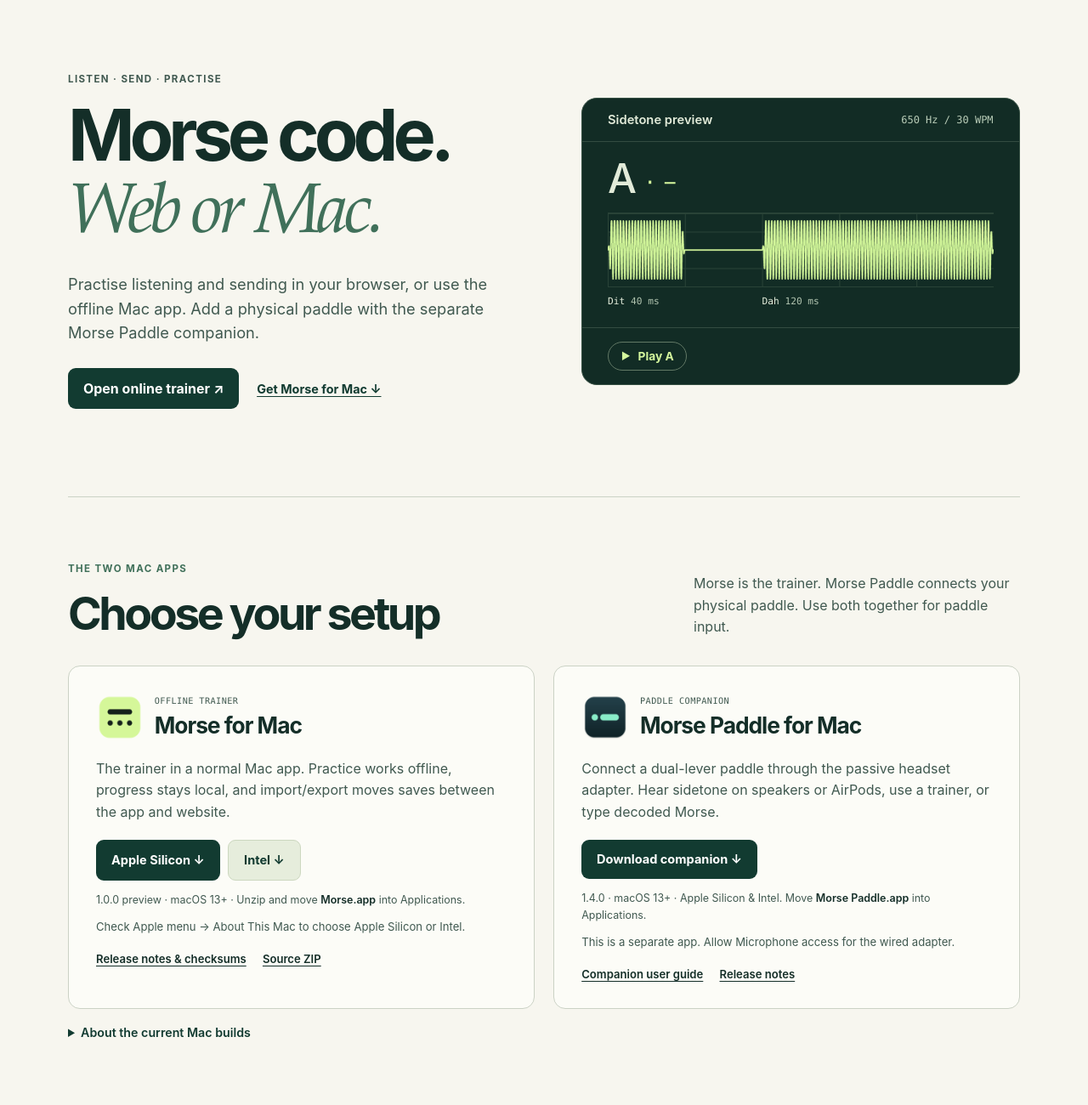
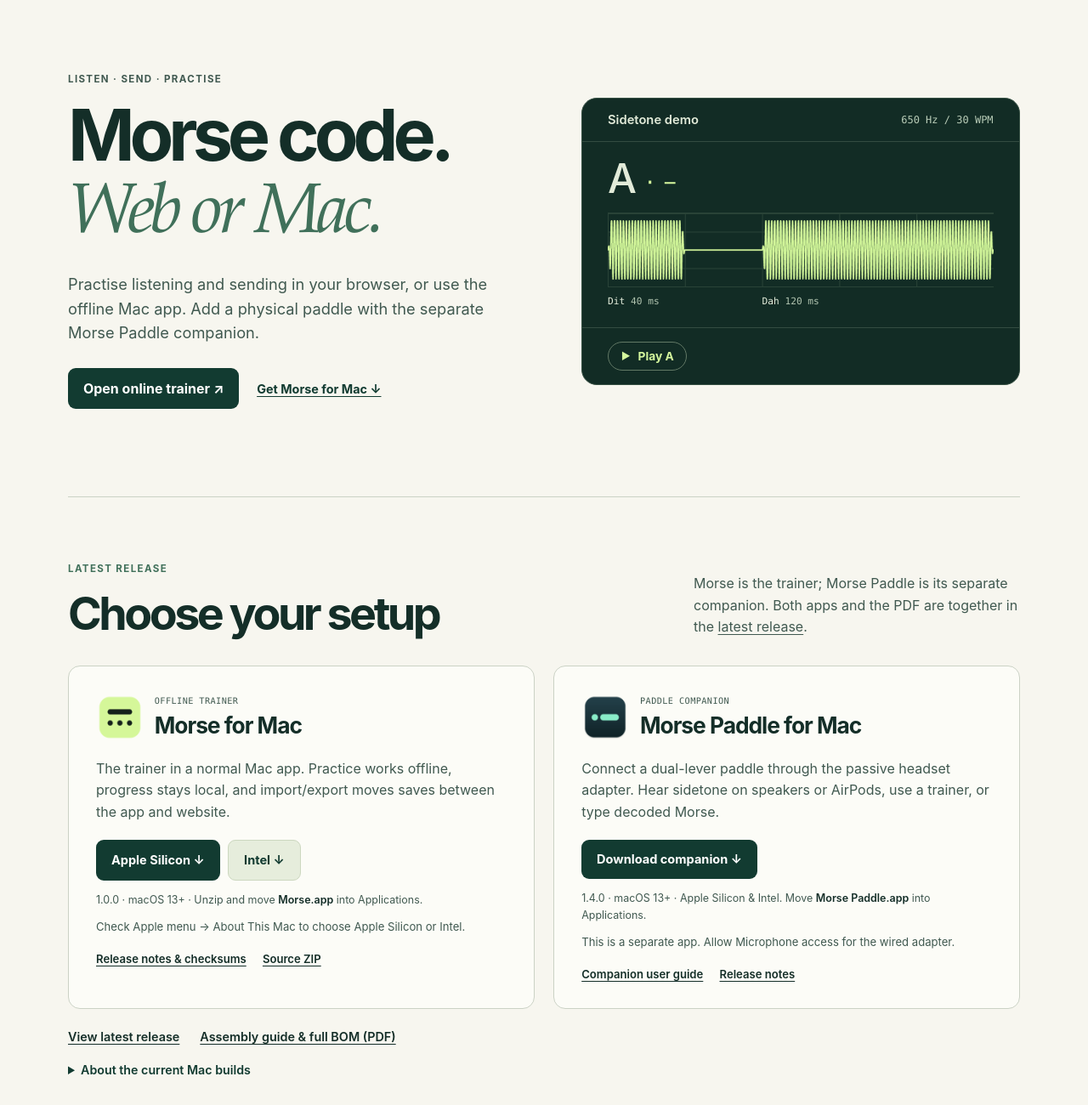
Before and after one commit to kubbur/Morse, a plain HTML site: page docs/index.html in a window 1280 px wide. Shown: the part 100-1400 px from the top of the page at 85% size. Drawn offline with Linux system fonts and the light colour scheme.

Commit message:
Link Mac apps and assembly guide to the latest release

```diff
--- a/docs/index.html
+++ b/docs/index.html
@@ -12,8 +12,8 @@
 <header class="masthead wrap"><a class="brand" href="./" aria-label="Morse home"><img src="assets/morse-icon.png" width="42" height="42" alt=""><span>Morse</span></a><nav aria-label="Main"><a href="#downloads">Downloads</a><a href="#paddle">Paddle</a><a href="#build">Build</a><a href="https://github.com/kubbur/Morse">GitHub ↗</a></nav></header>
 <main id="main" class="wrap">
 <section class="hero" aria-labelledby="title"><div class="intro"><p class="eyebrow">LISTEN · SEND · PRACTISE</p><h1 id="title">Morse code.<br><em>Web or Mac.</em></h1><p>Practise listening and sending in your browser, or use the offline Mac app. Add a physical paddle with the separate Morse Paddle companion.</p><div class="hero-actions"><a class="download" href="https://morse.kubbur.digital/">Open online trainer ↗</a><a class="text-link" href="#downloads">Get Morse for Mac ↓</a></div></div>
-      <figure class="instrument" aria-label="Sidetone preview for the letter A">
-        <figcaption><span>Sidetone preview</span><span class="mono">650 Hz / 30 WPM</span></figcaption>
+      <figure class="instrument" aria-label="Sidetone demo for the letter A">
+        <figcaption><span>Sidetone demo</span><span class="mono">650 Hz / 30 WPM</span></figcaption>
         <div class="signal">
           <div class="letter" aria-label="A, dit dah">A <span aria-hidden="true">· −</span></div>
           <div class="trace">
@@ -32,12 +32,12 @@
         <audio id="tone" preload="none" src="assets/letter-a.wav"></audio>
       </figure>
 </section>
-<section id="downloads" class="downloads" aria-labelledby="downloads-title"><div class="section-heading"><div><p class="eyebrow">THE TWO MAC APPS</p><h2 id="downloads-title">Choose your setup</h2></div><p>Morse is the trainer. Morse Paddle connects your physical paddle. Use both together for paddle input.</p></div><div class="product-grid">
-<article class="product-card"><header class="product-heading"><img src="assets/morse-icon.png" width="64" height="64" alt=""><div><span class="product-kind">OFFLINE TRAINER</span><h3>Morse for Mac</h3></div></header><p>The trainer in a normal Mac app. Practice works offline, progress stays local, and import/export moves saves between the app and website.</p><div class="download-buttons"><a class="download" href="https://github.com/kubbur/Morse/releases/download/morse-v1.0.0/Morse-1.0.0-mac-arm64.zip">Apple Silicon ↓</a><a class="download secondary" href="https://github.com/kubbur/Morse/releases/download/morse-v1.0.0/Morse-1.0.0-mac-x64.zip">Intel ↓</a></div><p class="compatibility">1.0.0 preview · macOS 13+ · Unzip and move <strong>Morse.app</strong> into Applications.</p><p class="small">Check Apple menu → About This Mac to choose Apple Silicon or Intel.</p><div class="card-links"><a href="https://github.com/kubbur/Morse/releases/tag/morse-v1.0.0">Release notes &amp; checksums</a><a href="https://github.com/kubbur/Morse/releases/download/morse-v1.0.0/Morse-1.0.0-source.zip">Source ZIP</a></div></article>
-<article class="product-card" id="paddle"><header class="product-heading"><img src="assets/app-icon.png" width="64" height="64" alt=""><div><span class="product-kind">PADDLE COMPANION</span><h3>Morse Paddle for Mac</h3></div></header><p>Connect a dual-lever paddle through the passive headset adapter. Hear sidetone on speakers or AirPods, use a trainer, or type decoded Morse.</p><a class="download" href="https://github.com/kubbur/Morse/releases/download/v1.4.0/Morse-Paddle-Mac.zip">Download companion ↓</a><p class="compatibility">1.4.0 · macOS 13+ · Apple Silicon &amp; Intel. Move <strong>Morse Paddle.app</strong> into Applications.</p><p class="small">This is a separate app. Allow Microphone access for the wired adapter.</p><div class="card-links"><a href="https://github.com/kubbur/Morse/blob/main/Source/Integration.md">Companion user guide</a><a href="https://github.com/kubbur/Morse/releases/tag/v1.4.0">Release notes</a></div></article>
-</div><details class="mac-approval"><summary>About the current Mac builds</summary><p>The downloads are ad-hoc signed and are not Apple-notarized. Runtime verification status is in the release notes. If you trust a download and macOS blocks it, follow <a href="https://support.apple.com/en-us/102445">Apple’s Open Anyway instructions</a>. Keep system security protections enabled.</p></details></section>
+<section id="downloads" class="downloads" aria-labelledby="downloads-title"><div class="section-heading"><div><p class="eyebrow">LATEST RELEASE</p><h2 id="downloads-title">Choose your setup</h2></div><p>Morse is the trainer; Morse Paddle is its separate companion. Both apps and the PDF are together in the <a href="https://github.com/kubbur/Morse/releases/latest">latest release</a>.</p></div><div class="product-grid">
+<article class="product-card"><header class="product-heading"><img src="assets/morse-icon.png" width="64" height="64" alt=""><div><span class="product-kind">OFFLINE TRAINER</span><h3>Morse for Mac</h3></div></header><p>The trainer in a normal Mac app. Practice works offline, progress stays local, and import/export moves saves between the app and website.</p><div class="download-buttons"><a class="download" href="https://github.com/kubbur/Morse/releases/latest/download/Morse-1.0.0-mac-arm64.zip">Apple Silicon ↓</a><a class="download secondary" href="https://github.com/kubbur/Morse/releases/latest/download/Morse-1.0.0-mac-x64.zip">Intel ↓</a></div><p class="compatibility">1.0.0 · macOS 13+ · Unzip and move <strong>Morse.app</strong> into Applications.</p><p class="small">Check Apple menu → About This Mac to choose Apple Silicon or Intel.</p><div class="card-links"><a href="https://github.com/kubbur/Morse/releases/latest">Release notes &amp; checksums</a><a href="https://github.com/kubbur/Morse/releases/latest/download/Morse-1.0.0-source.zip">Source ZIP</a></div></article>
+<article class="product-card" id="paddle"><header class="product-heading"><img src="assets/app-icon.png" width="64" height="64" alt=""><div><span class="product-kind">PADDLE COMPANION</span><h3>Morse Paddle for Mac</h3></div></header><p>Connect a dual-lever paddle through the passive headset adapter. Hear sidetone on speakers or AirPods, use a trainer, or type decoded Morse.</p><a class="download" href="https://github.com/kubbur/Morse/releases/latest/download/Morse-Paddle-Mac.zip">Download companion ↓</a><p class="compatibility">1.4.0 · macOS 13+ · Apple Silicon &amp; Intel. Move <strong>Morse Paddle.app</strong> into Applications.</p><p class="small">This is a separate app. Allow Microphone access for the wired adapter.</p><div class="card-links"><a href="https://github.com/kubbur/Morse/blob/main/Source/Integration.md">Companion user guide</a><a href="https://github.com/kubbur/Morse/releases/latest">Release notes</a></div></article>
+</div><p class="release-resources"><a href="https://github.com/kubbur/Morse/releases/latest">View latest release</a><a href="https://github.com/kubbur/Morse/releases/latest/download/DIY-Morse-Paddle-and-Mac-Converter-Guide.pdf">Assembly guide &amp; full BOM (PDF)</a></p><details class="mac-approval"><summary>About the current Mac builds</summary><p>The downloads are ad-hoc signed and are not Apple-notarized. Runtime verification status is in the <a href="https://github.com/kubbur/Morse/releases/latest">latest release notes</a>. If you trust a download and macOS blocks it, follow <a href="https://support.apple.com/en-us/102445">Apple’s Open Anyway instructions</a>. Keep system security protections enabled.</p></details></section>
 <section id="setup" class="setup" aria-labelledby="install-title"><div class="section-intro"><p class="eyebrow">WITH A PHYSICAL PADDLE</p><h2 id="install-title">Connect and practise</h2><p>Keep Morse Paddle open on the same Mac as the trainer. No hardware is needed for listening practice.</p></div><div class="instructions"><section><h3>1. Connect the adapter</h3><p>Plug the paddle into the passive adapter, then the adapter into the Mac’s headset jack. Open Morse Paddle, allow Microphone access and release both paddles during calibration.</p></section><section><h3>2. Link the trainer</h3><p>In Morse Paddle, enter <code>http://127.0.0.1:37473</code> for Morse.app, or <code>https://morse.kubbur.digital</code> for the online trainer. Click <strong>Link</strong>, then connect from the trainer’s <strong>Send</strong> view.</p></section><section><h3>3. Set your sound</h3><p>Choose speakers or AirPods and adjust the sidetone in Morse Paddle. For text entry in another app, enable <strong>Type into focused app</strong> and grant Accessibility access.</p></section></div></section>
-<section id="build" class="build-section" aria-labelledby="build-title"><div class="section-intro"><p class="eyebrow">DIY HARDWARE</p><h2 id="build-title">Build your paddle<br>and adapter</h2><p>The full BOM, mechanical steps, wiring diagrams and checks are together in the illustrated manual.</p></div><div class="resource-list"><a class="resource" href="assembly/DIY-Morse-Paddle-and-Mac-Converter-Guide.pdf"><span class="file-type">PDF</span><span><strong>Assembly guide &amp; full BOM</strong><small>Paddle, passive converter, wiring and testing</small></span><span aria-hidden="true">↗</span></a><a class="resource" href="https://github.com/kubbur/Morse/blob/main/morsefull.obj"><span class="file-type">OBJ</span><span><strong>Printable parts</strong><small>Paddle and converter model</small></span><span aria-hidden="true">↗</span></a><p class="small">Test the converter before gluing the lid. The guide records the builder’s prototype; other audio hardware needs its own checks.</p></div></section>
+<section id="build" class="build-section" aria-labelledby="build-title"><div class="section-intro"><p class="eyebrow">DIY HARDWARE</p><h2 id="build-title">Build your paddle<br>and adapter</h2><p>The full BOM, mechanical steps, wiring diagrams and checks are together in the illustrated manual.</p></div><div class="resource-list"><a class="resource" href="https://github.com/kubbur/Morse/releases/latest/download/DIY-Morse-Paddle-and-Mac-Converter-Guide.pdf"><span class="file-type">PDF</span><span><strong>Assembly guide &amp; full BOM</strong><small>Paddle, passive converter, wiring and testing</small></span><span aria-hidden="true">↗</span></a><a class="resource" href="https://github.com/kubbur/Morse/blob/main/morsefull.obj"><span class="file-type">OBJ</span><span><strong>Printable parts</strong><small>Paddle and converter model</small></span><span aria-hidden="true">↗</span></a><p class="small">Test the converter before gluing the lid. The guide records the builder’s prototype; other audio hardware needs its own checks.</p></div></section>
 <section class="source-section" aria-labelledby="source-title"><div><p class="eyebrow">SOURCE INCLUDED</p><h2 id="source-title">Read it. Build it.</h2><p>The desktop source includes tests and a Mac build workflow, without saved learner data or server credentials.</p></div><div class="source-links"><a href="https://github.com/kubbur/Morse/tree/main/desktop">Morse desktop source ↗</a><a href="https://github.com/kubbur/Morse/tree/main/Source">Morse Paddle source ↗</a><a href="https://github.com/kubbur/Morse/blob/main/desktop/README.md">Build instructions ↗</a></div></section>
 </main><footer class="wrap"><span>Morse · Online trainer, Mac app &amp; paddle companion</span><a href="https://github.com/kubbur/Morse">GitHub ↗</a></footer>
 </body></html>
--- a/docs/style.css
+++ b/docs/style.css
@@ -142,6 +142,7 @@ footer { justify-content: space-between; gap: 1rem; padding-block: 1.4rem; borde
 .product-card .compatibility{margin-top:.8rem}
 .product-card .small,.small{margin-top:.7rem;color:var(--body);font-size:.82rem;line-height:1.6}
 .card-links{display:flex;flex-wrap:wrap;gap:.6rem 1.2rem;margin-top:1.2rem;font-size:.82rem;font-weight:600}
+.release-resources{display:flex;flex-wrap:wrap;gap:.8rem 1.5rem;margin-top:1.4rem;font-size:.9rem;font-weight:600;line-height:1.5}
 .mac-approval{margin-top:1.2rem;color:var(--body)}
 .mac-approval p{margin-top:.7rem;max-width:58rem;line-height:1.6}
 code{font:.85em var(--mono);overflow-wrap:anywhere;padding:.12em .25em;background:#e9ecdf;border-radius:3px;color:var(--ink)}
```
Also changed, not shown: README.md, Source/README.md.
